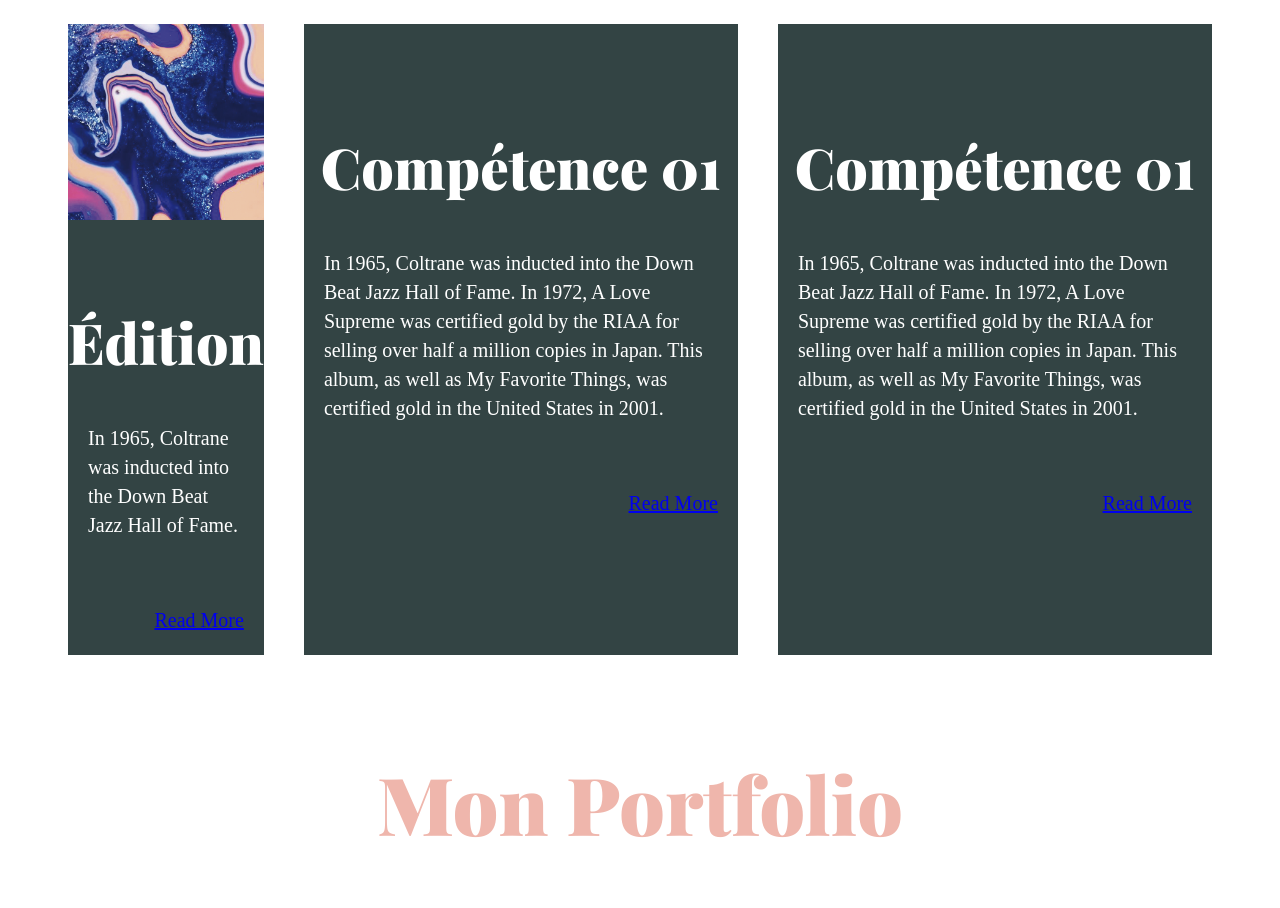
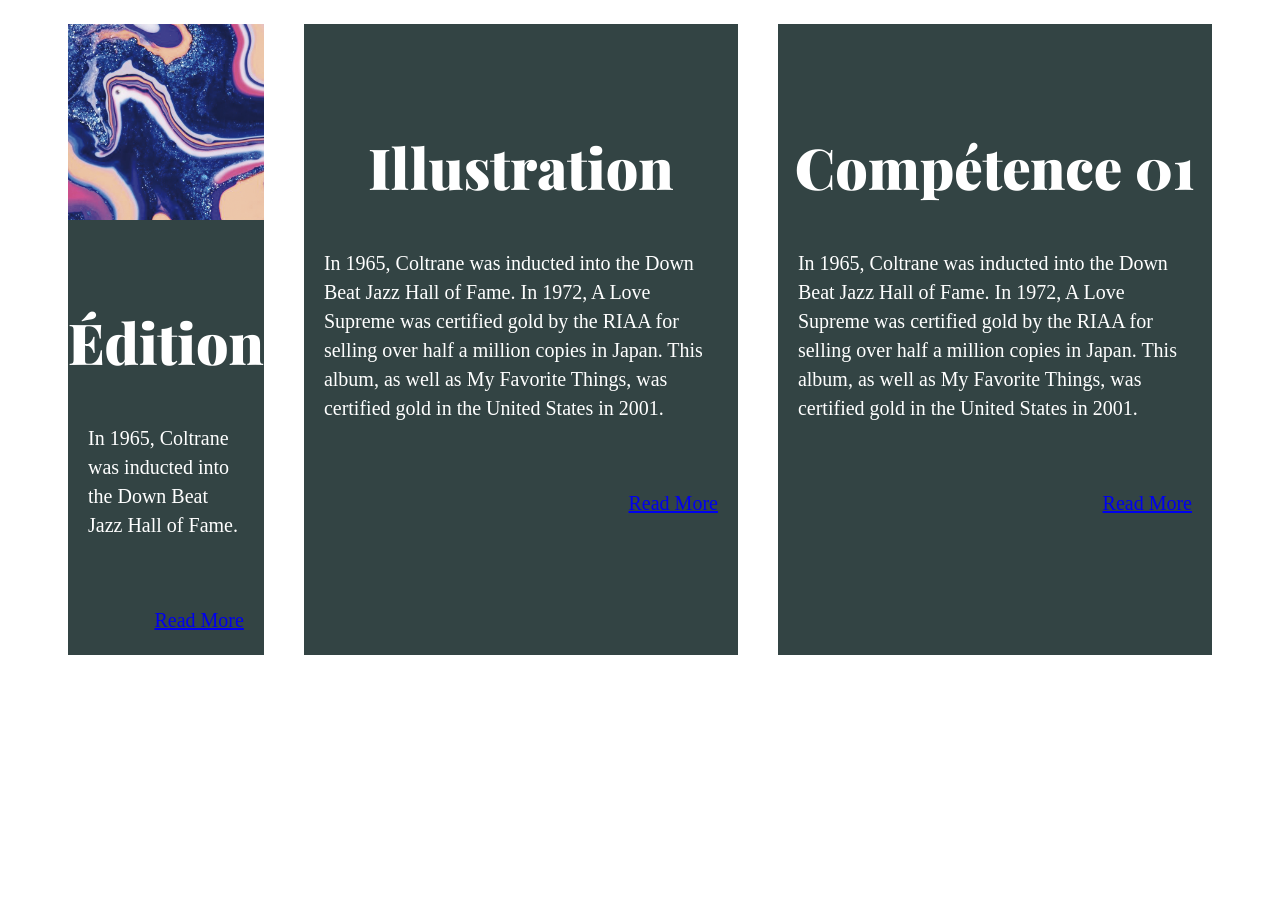
Before and after one commit to alicedussutour/d4_portfolio_DUSSUTOUR, a plain HTML site: page index.html in a window 1280 px wide. Shown: the part 820-1728 px from the top of the page. Drawn offline with nearby package versions, Linux system fonts and the light colour scheme; a web font is replaced by a local one.

Commit message:
test commet

```diff
--- a/index.html
+++ b/index.html
@@ -35,7 +35,7 @@
     </div>
     <div class="comp-content">
       <img src="./John-coltrane_files/comp-320x320.png" alt="">
-      <h2>Compétence 01</h2>
+      <h2>Illustration</h2>
       <p>In 1965, Coltrane was inducted into the Down Beat Jazz Hall of Fame. In 1972, A Love Supreme was certified gold by the RIAA for selling over half a million copies in Japan. This album, as well as My Favorite Things, was certified gold in the United States in 2001.</p>
       <a href="http://192.168.7.209:3000/#">Read More</a>
     </div>
--- a/styles/main.css
+++ b/styles/main.css
@@ -1,6 +1,6 @@
 body {
   background-color: #ffffff;
-  color: #efb6ac;
+  color: #ffffff;
 }
 
 header {
```
